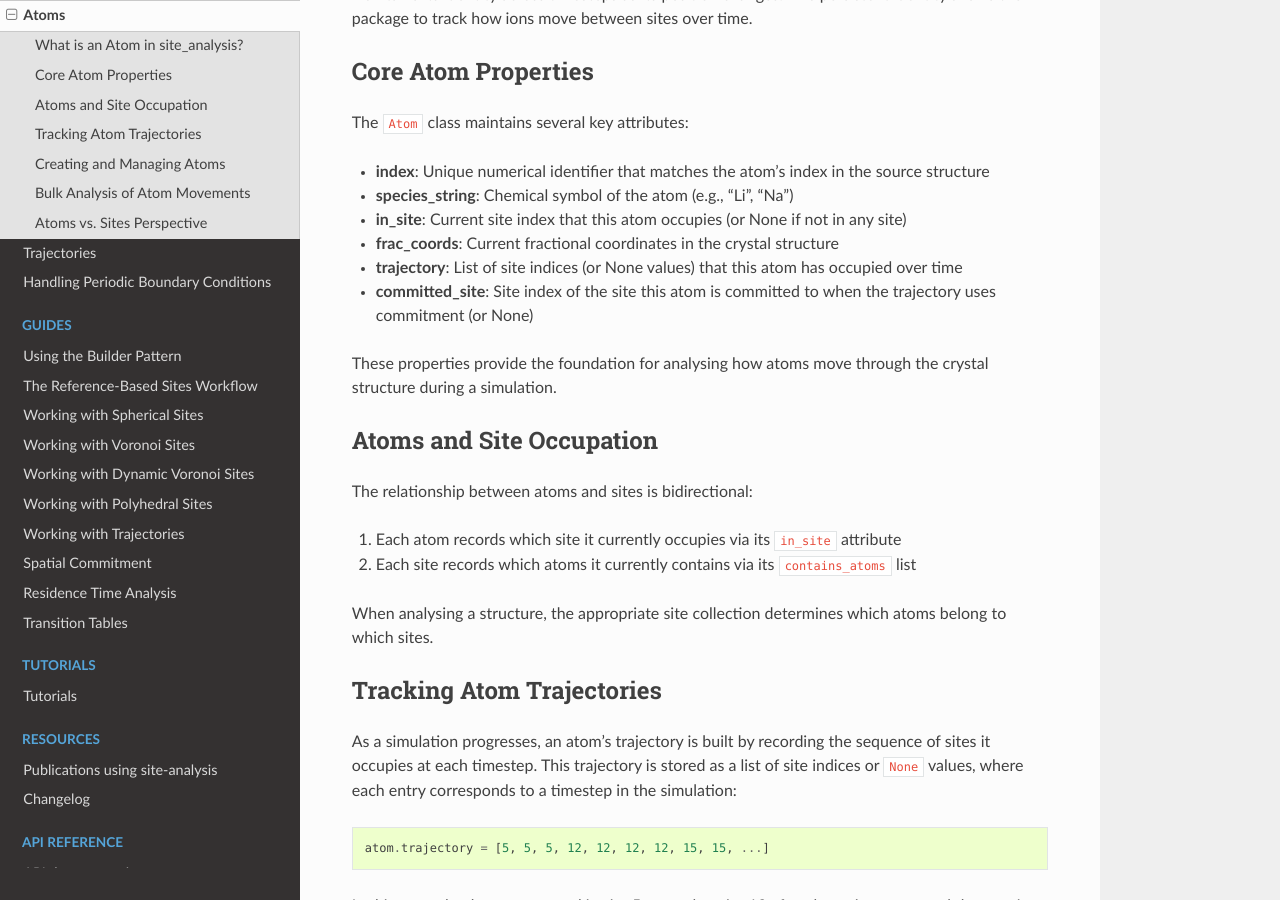
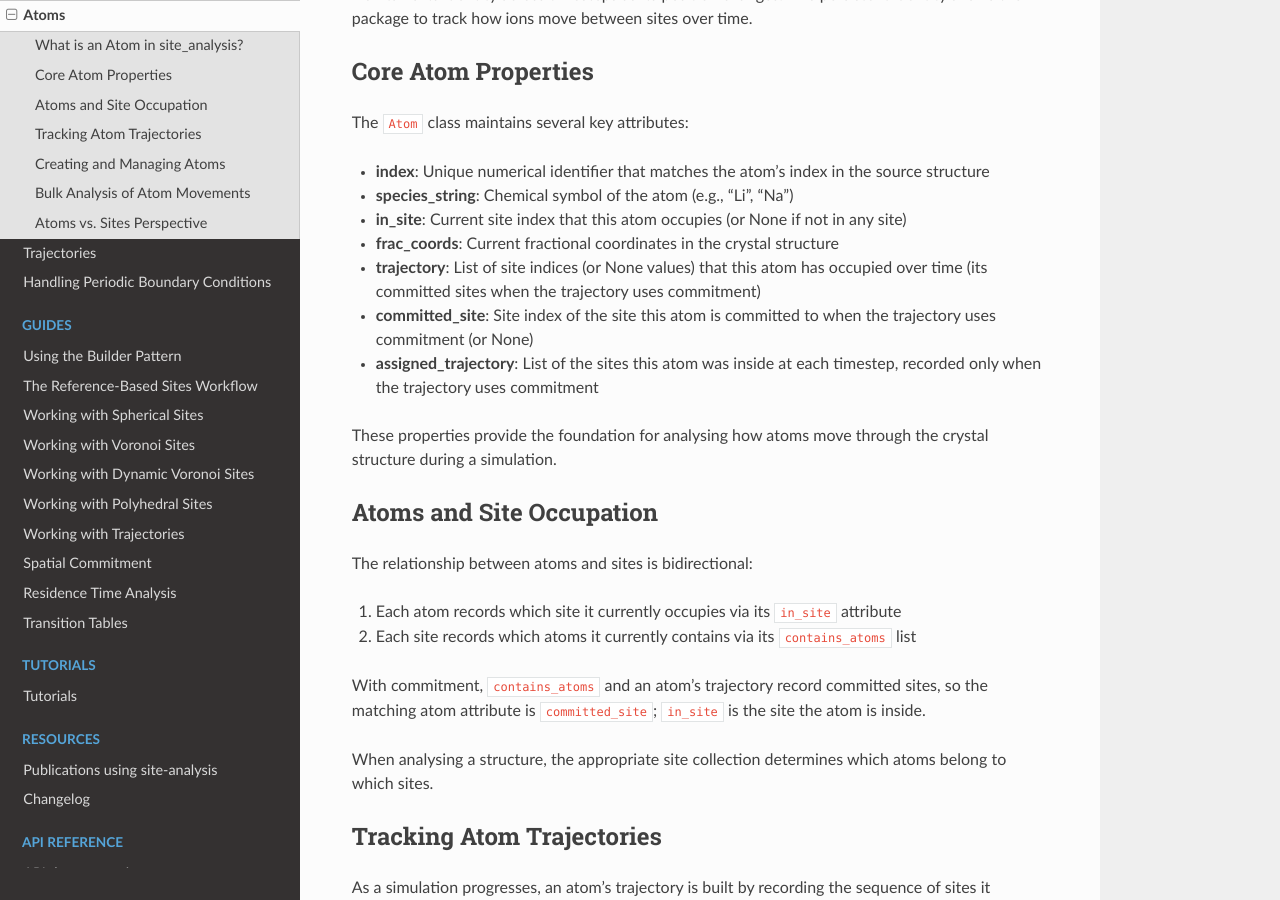
Before and after one commit to bjmorgan/site-analysis, a Sphinx documentation site: the page built from docs/source/concepts/atoms.md, in a window 1280 px wide and 900 px high, scrolled down 380 px. Built offline with Sphinx 7.4.7 and the Read the Docs theme 3.1.0, drawn with Linux system fonts in a browser that asks for light colours; some of the changed text lies outside the part shown.

Commit message:
Clarify geometric and committed state in the docs and docstrings

```diff
--- a/docs/source/concepts/atoms.md
+++ b/docs/source/concepts/atoms.md
@@ -14,8 +14,9 @@ The `Atom` class maintains several key attributes:
 - **species_string**: Chemical symbol of the atom (e.g., "Li", "Na")
 - **in_site**: Current site index that this atom occupies (or None if not in any site)
 - **frac_coords**: Current fractional coordinates in the crystal structure
-- **trajectory**: List of site indices (or None values) that this atom has occupied over time
+- **trajectory**: List of site indices (or None values) that this atom has occupied over time (its committed sites when the trajectory uses commitment)
 - **committed_site**: Site index of the site this atom is committed to when the trajectory uses commitment (or None)
+- **assigned_trajectory**: List of the sites this atom was inside at each timestep, recorded only when the trajectory uses commitment
 
 These properties provide the foundation for analysing how atoms move through the crystal structure during a simulation.
 
@@ -25,6 +26,8 @@ The relationship between atoms and sites is bidirectional:
 
 1. Each atom records which site it currently occupies via its `in_site` attribute
 2. Each site records which atoms it currently contains via its `contains_atoms` list
+
+With commitment, `contains_atoms` and an atom's trajectory record committed sites, so the matching atom attribute is `committed_site`; `in_site` is the site the atom is inside.
 
 When analysing a structure, the appropriate site collection determines which atoms belong to which sites.
 
@@ -64,6 +67,7 @@ The `Trajectory` class provides methods to analyse the collective behaviour of a
 
 - **atom_sites**: Returns the site each atom is counted in (its committed site with commitment)
 - **atoms_trajectory**: Returns the site occupation history for all atoms over time
+- **assigned_trajectory**: Returns the sites the atoms were inside at each timestep (the same as `atoms_trajectory` without commitment)
 
 These methods facilitate analysis of diffusion patterns, correlations between atom movements, and statistical properties of ion migration.
 
```
Also changed, not shown: CHANGELOG.md (+2 -2 lines), docs/source/guides/commitment.md (+1 -1 lines), docs/source/guides/trajectories.md (+1 -1 lines), 3 other files.
